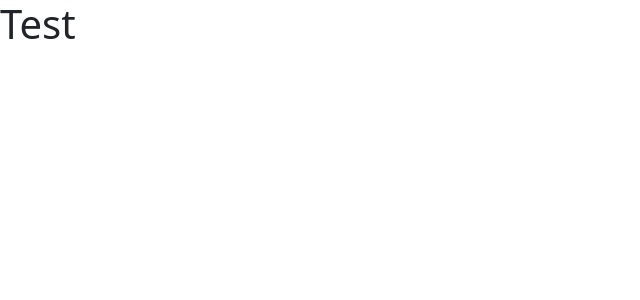
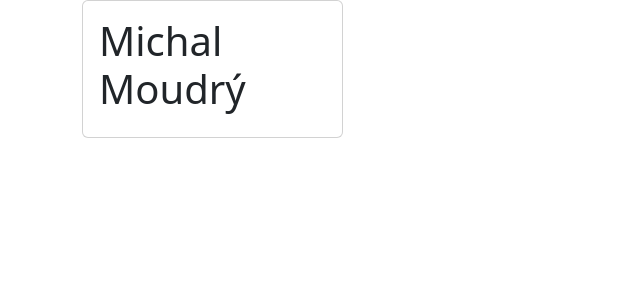
Before and after one commit to MichalMoudry/michalmoudry.github.io, a Jekyll site: the page built from index.html, in a window 1280 px wide. Shown: the top 300 px of the page, without its empty margins (0-640 px from the left). Built offline with Jekyll 4.4.1, drawn with Linux system fonts in a browser that asks for light colours.

Commit message:
Index page layout

```diff
--- a/_config.yml
+++ b/_config.yml
@@ -1,6 +1,6 @@
 # Site settings
 title: 'Michal Moudrý | Software developer'
-descriptions: >
+description: >
   Personal website of software developer and network engineer Michal Moudrý.
   This website contains his work experience, education and skills.
 baseurl: '/'
--- a/index.html
+++ b/index.html
@@ -2,4 +2,17 @@
 layout: default
 ---
 
-<h1>Test</h1>
+<div class="container">
+    <div class="row">
+        <div class="col-3">
+            <div class="card">
+                <div class="card-body">
+                    <h1 class="card-title">Michal Moudrý</h1>
+                </div>
+            </div>
+        </div>
+
+        <div class="col">
+        </div>
+    </div>
+</div>
```
Also changed, not shown: assets/profile-image.jpg (added).
